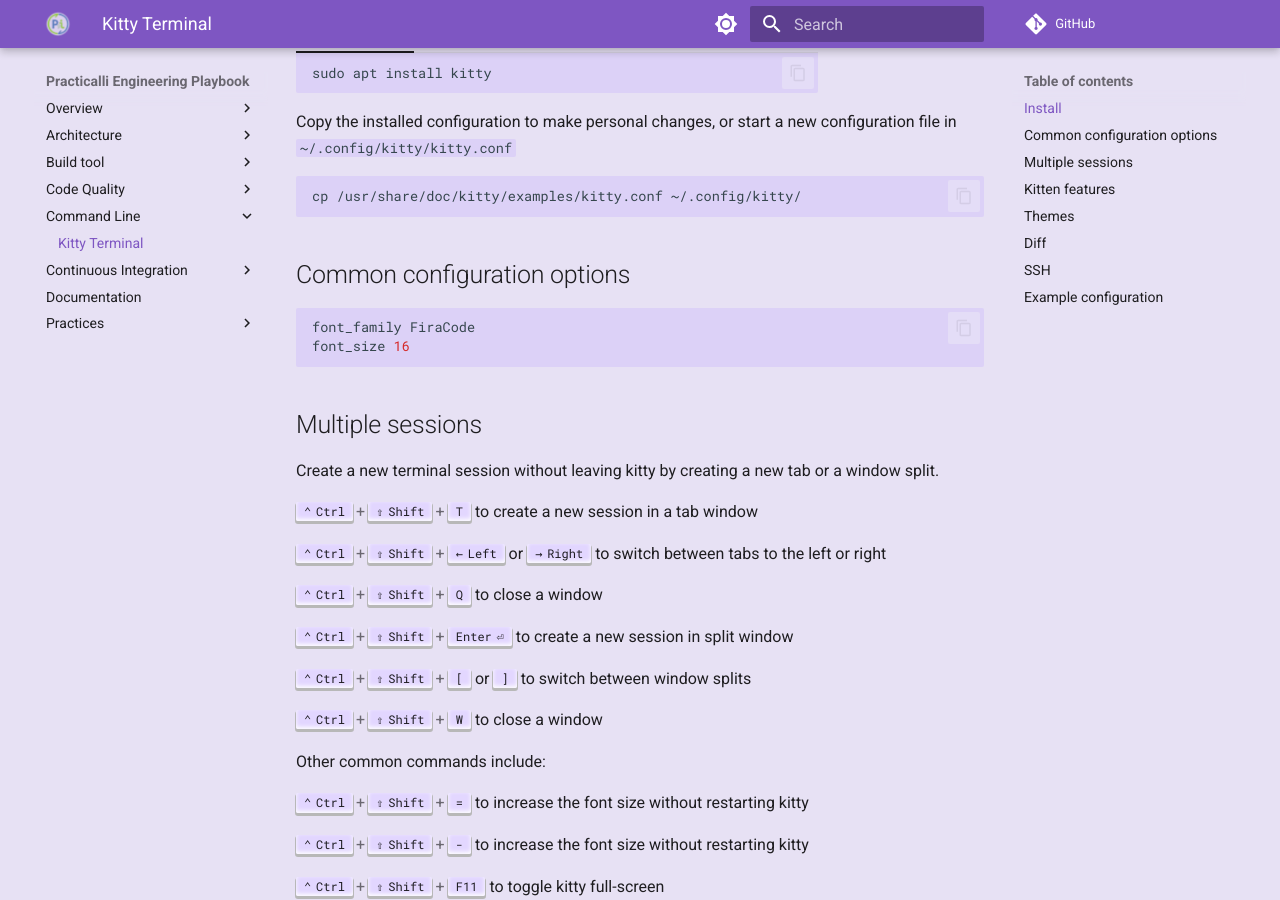
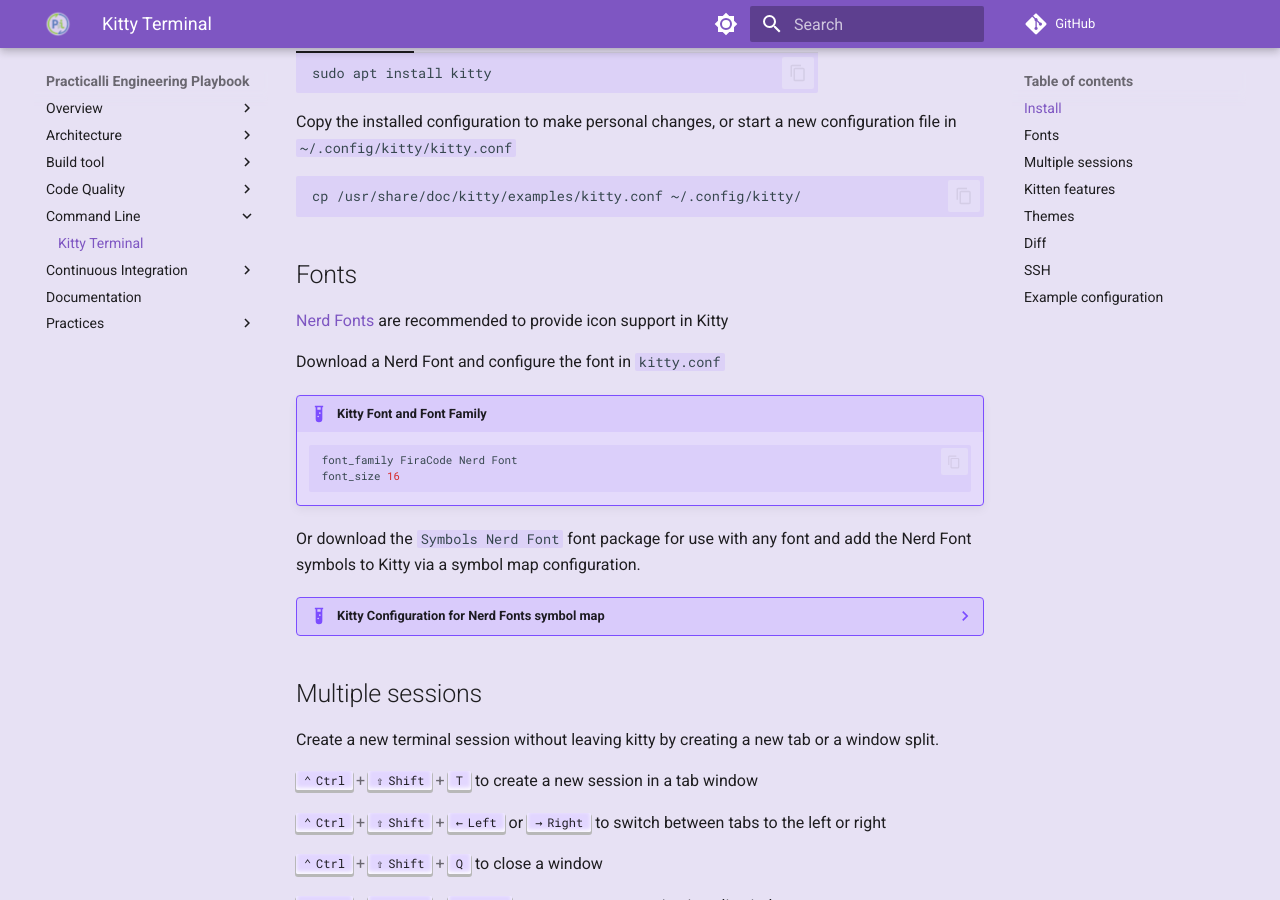
Before and after one commit to practicalli/engineering-playbook, an MkDocs documentation site: the page built from docs/command-line/kitty-terminal.md, in a window 1280 px wide and 900 px high, scrolled down 309 px. Built offline with MkDocs 1.6.1 and Material for MkDocs 9.7.7, drawn with Linux system fonts in a browser that asks for light colours; plug-ins that fetch from the network failed and are left out; comment, search, counter and statistics services are not loaded; grey boxes are pictures that could not be loaded.

Commit message:
cli: kitty font configuration with nerd fonts

````diff
--- a/docs/command-line/kitty-terminal.md
+++ b/docs/command-line/kitty-terminal.md
@@ -27,12 +27,80 @@
 ```
 
 
-## Common configuration options
+## Fonts
 
-```shell
-font_family FiraCode
-font_size 16
-```
+[Nerd Fonts](https://www.nerdfonts.com/) are recommended to provide icon support in Kitty
+
+Download a Nerd Font and configure the font in `kitty.conf`
+
+!!! EXAMPLE "Kitty Font and Font Family"
+    ```shell
+    font_family FiraCode Nerd Font
+    font_size 16
+    ```
+
+Or download the `Symbols Nerd Font` font package for use with any font and add the Nerd Font symbols to Kitty via a symbol map configuration.
+
+??? EXAMPLE "Kitty Configuration for Nerd Fonts symbol map"
+    ```shell title="$HOME/.config/kitty/nerdfont-icons.conf"
+    # ---------------------------------------------------------
+    # NerdFont icons via symbol maps
+    #
+    # Kitty recommends mapping symbols rather than using patched fonts
+    #
+    # Download symbols only font from
+    # <https://github.com/ryanoasis/nerd-fonts/blob/master/src/glyphs/Symbols-2048-em%20Nerd%20Font%20Complete.ttf>
+    #
+    # List available fonts with:
+    #   kitty +list-fonts
+    #
+    # Troubleshoot missing/incorrect characters with:
+    #   kitty --debug-font-fallback
+    #
+    # Reference: <https://erwin.co/kitty-and-nerd-fonts/>
+
+    # Symbols Nerd Font - complete symbol_map
+
+    # "Nerd Fonts - Pomicons"
+    symbol_map  U+E000-U+E00D Symbols Nerd Font
+
+    # "Nerd Fonts - Powerline"
+    symbol_map U+e0a0-U+e0a2,U+e0b0-U+e0b3 Symbols Nerd Font
+
+    # "Nerd Fonts - Powerline Extra"
+    symbol_map U+e0a3-U+e0a3,U+e0b4-U+e0c8,U+e0cc-U+e0d2,U+e0d4-U+e0d4 Symbols Nerd Font
+
+    # "Nerd Fonts - Symbols original"
+    symbol_map U+e5fa-U+e62b Symbols Nerd Font
+
+    # "Nerd Fonts - Devicons"
+    symbol_map U+e700-U+e7c5 Symbols Nerd Font
+
+    # "Nerd Fonts - Font awesome"
+    symbol_map U+f000-U+f2e0 Symbols Nerd Font
+
+    # "Nerd Fonts - Font awesome extension"
+    symbol_map U+e200-U+e2a9 Symbols Nerd Font
+
+    # "Nerd Fonts - Octicons"
+    symbol_map U+f400-U+f4a8,U+2665-U+2665,U+26A1-U+26A1,U+f27c-U+f27c Symbols Nerd Font
+
+    # "Nerd Fonts - Font Linux"
+    symbol_map U+F300-U+F313 Symbols Nerd Font
+
+    #  Nerd Fonts - Font Power Symbols"
+    symbol_map U+23fb-U+23fe,U+2b58-U+2b58 Symbols Nerd Font
+
+    #  "Nerd Fonts - Material Design Icons"
+    symbol_map U+f500-U+fd46 Symbols Nerd Font
+
+    # "Nerd Fonts - Weather Icons"
+    symbol_map U+e300-U+e3eb Symbols Nerd Font
+
+    # Misc Code Point Fixes
+    symbol_map U+21B5,U+25B8,U+2605,U+2630,U+2632,U+2714,U+E0A3,U+E615,U+E62B Symbols Nerd Font
+    # ---------------------------------------------------------
+    ```
 
 
 ## Multiple sessions
@@ -65,7 +133,7 @@
 ++ctrl+shift+"v"++ paste into to kitty terminal from clipboard
 
 ++ctrl+shift+"s"++ paste into to kitty terminal from clipboard
-Paste from Selection	Ctrl+Shift+S
+Paste from Selection Ctrl+Shift+S
 
 
 ## Kitten features
@@ -123,8 +191,6 @@
 ```
 
 
-
-
 ## Diff
 
 The Diff kitten provides a fast way to compare files, although there is no support for merging changes.
@@ -141,7 +207,6 @@
 
 
 * [All keyboard controls](https://sw.kovidgoyal.net/kitty/kittens/diff/#keyboard-controls)
-
 
 
 ## SSH
````
